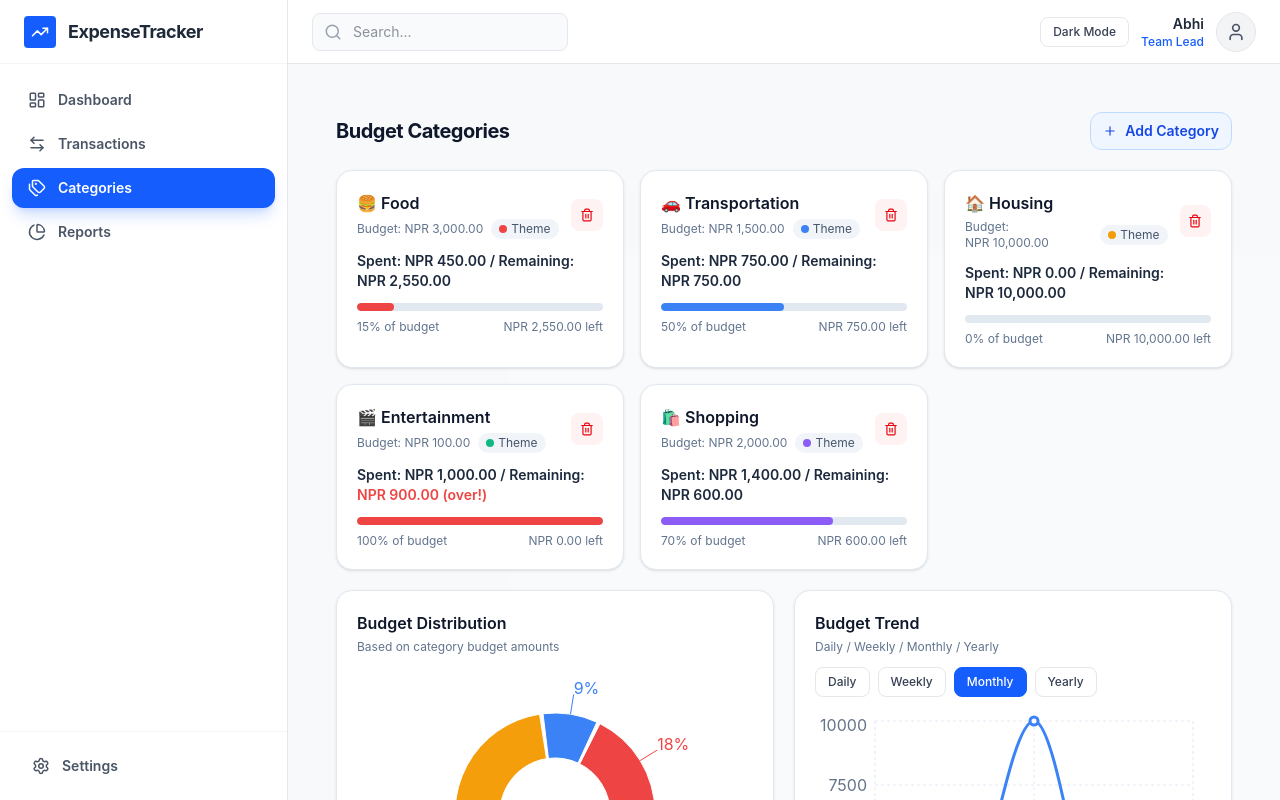
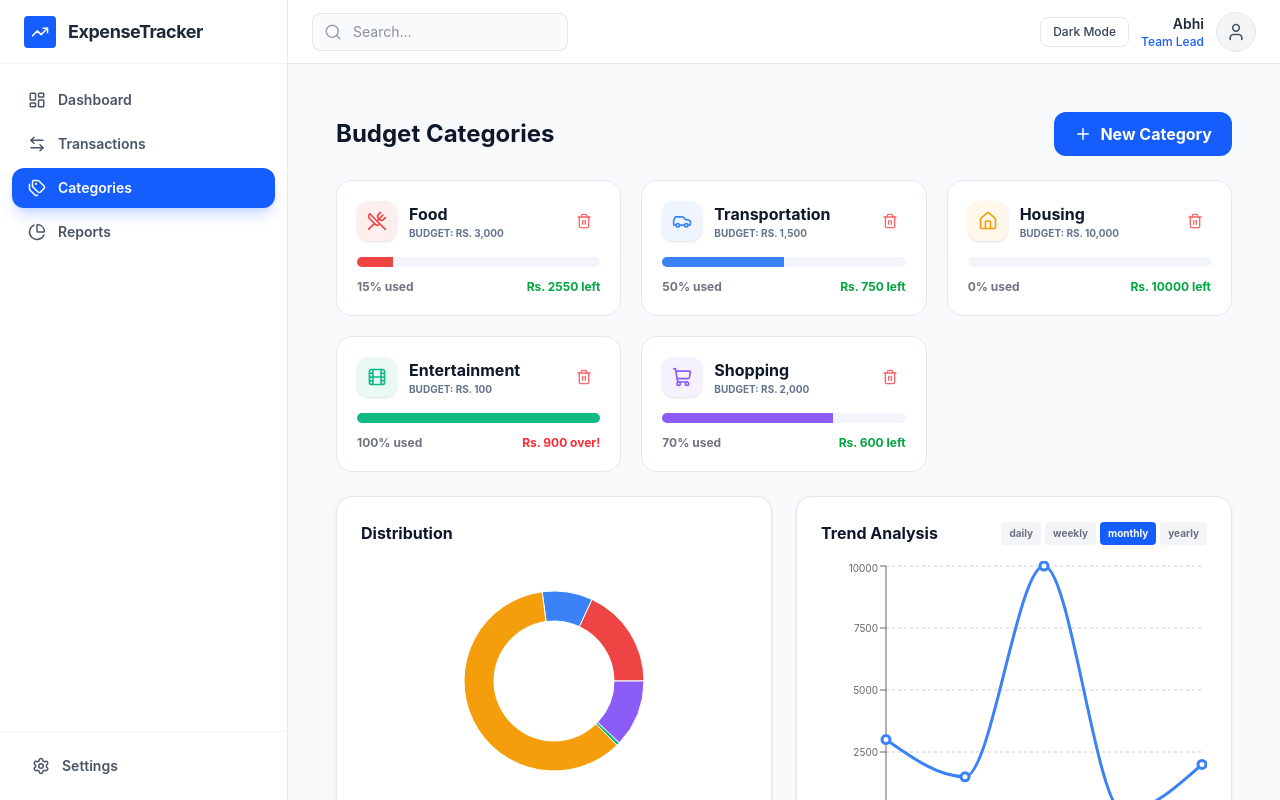
Before and after one commit to ProAbhi12/Expense-Tracker-B, a React (Vite) app: page /categories in a window 1280 px wide. Built offline with nearby package versions, Linux system fonts and the light colour scheme.

Commit message:
fix:restored advanced categories UI with icons and fixed render errors

```diff
--- a/src/pages/Category.jsx
+++ b/src/pages/Category.jsx
@@ -1,363 +1,226 @@
 import React, { useState } from 'react';
-import { Plus, Trash2 } from 'lucide-react';
+import {
+  Plus, Trash2, UtensilsCrossed, Car, Home, Film,
+  ShoppingCart, Lightbulb, Heart, BookOpen, Receipt
+} from 'lucide-react';
 import { useApp } from '../context/AppContext';
 import {
-  PieChart,
-  Pie,
-  Cell,
-  Tooltip,
-  Legend,
-  ResponsiveContainer,
-  LineChart,
-  Line,
-  XAxis,
-  YAxis,
-  CartesianGrid,
+  PieChart, Pie, Cell, Tooltip, Legend, ResponsiveContainer,
+  LineChart, Line, XAxis, YAxis, CartesianGrid,
 } from 'recharts';
 import { useTheme } from '../context/ThemeContext';
 
+// ========== CONSTANTS & HELPERS ==========
 const CATEGORY_OPTIONS = [
-  { category: 'Food', icon: '🍔', color: '#ef4444' },
-  { category: 'Transportation', icon: '🚗', color: '#3b82f6' },
-  { category: 'Housing', icon: '🏠', color: '#f59e0b' },
-  { category: 'Entertainment', icon: '🎬', color: '#10b981' },
-  { category: 'Shopping', icon: '🛍️', color: '#8b5cf6' },
-  { category: 'Utilities', icon: '💡', color: '#06b6d4' },
-  { category: 'Health', icon: '💊', color: '#ec4899' },
-  { category: 'Education', icon: '📚', color: '#f97316' },
+  { category: 'Food', color: '#ef4444' },
+  { category: 'Transportation', color: '#3b82f6' },
+  { category: 'Housing', color: '#f59e0b' },
+  { category: 'Entertainment', color: '#10b981' },
+  { category: 'Shopping', color: '#8b5cf6' },
+  { category: 'Utilities', color: '#06b6d4' },
+  { category: 'Health', color: '#ec4899' },
+  { category: 'Gym', color: '#7c3aed' },
+  { category: 'Education', color: '#f97316' },
 ];
 
-const defaultOption = CATEGORY_OPTIONS[0];
-const getCategoryIcon = categoryName => CATEGORY_OPTIONS.find(item => item.category === categoryName)?.icon || '🧾';
 const COLOR_SWATCHES = ['#ef4444', '#f97316', '#f59e0b', '#22c55e', '#06b6d4', '#3b82f6', '#8b5cf6', '#ec4899', '#334155'];
-const COLORS = COLOR_SWATCHES;
-const renderPercentLabel = ({ percent }) => `${(percent * 100).toFixed(0)}%`;
-const trendMultipliers = {
-  daily: 0.08,
-  weekly: 0.35,
-  monthly: 1,
-  yearly: 12,
-};
-const formatNPR = amount => new Intl.NumberFormat('en-NP', {
-  style: 'currency',
-  currency: 'NPR',
-  maximumFractionDigits: 2,
-}).format(amount);
-const parseAmountInput = value => {
-  const sanitized = value.replace(/,/g, '').trim();
-  const parsed = Number(sanitized);
-  return Number.isFinite(parsed) ? parsed : NaN;
+const trendMultipliers = { daily: 0.08, weekly: 0.35, monthly: 1, yearly: 12 };
+
+const formatCurrency = amount => `Rs. ${amount.toLocaleString()}`;
+
+// Stability Fix: Move Icon lookup map OUTSIDE the components
+const getIconComponent = (categoryName) => {
+  const iconMap = {
+    'Food': UtensilsCrossed,
+    'Transportation': Car,
+    'Housing': Home,
+    'Entertainment': Film,
+    'Shopping': ShoppingCart,
+    'Utilities': Lightbulb,
+    'Health': Heart,
+    'Gym': Heart,
+    'Education': BookOpen,
+  };
+  return iconMap[categoryName] || Receipt;
 };
 
+// Smart keyword matching for custom categories
+const getSmartIconForCustom = (categoryName) => {
+  const name = categoryName.toLowerCase().trim();
+  if (['petrol', 'gas', 'car', 'bike', 'taxi'].some(k => name.includes(k))) return { icon: Car, color: '#3b82f6' };
+  if (['food', 'grocery', 'eat', 'meal', 'restaurant'].some(k => name.includes(k))) return { icon: UtensilsCrossed, color: '#ef4444' };
+  if (['bill', 'wifi', 'phone', 'light'].some(k => name.includes(k))) return { icon: Lightbulb, color: '#06b6d4' };
+  if (['movie', 'game', 'fun', 'party'].some(k => name.includes(k))) return { icon: Film, color: '#10b981' };
+  if (['gym', 'health', 'doctor', 'medicine'].some(k => name.includes(k))) return { icon: Heart, color: '#ec4899' };
+  if (['shopping', 'buy', 'clothes', 'mall'].some(k => name.includes(k))) return { icon: ShoppingCart, color: '#8b5cf6' };
+  if (['rent', 'home', 'house', 'room'].some(k => name.includes(k))) return { icon: Home, color: '#f59e0b' };
+  return { icon: BookOpen, color: '#9ca3af' };
+};
+
+// ========== ADD BUDGET MODAL COMPONENT ==========
 const AddBudgetModal = ({ onClose }) => {
   const { addBudget } = useApp();
   const { dark } = useTheme();
-  const [selectedPreset, setSelectedPreset] = useState(defaultOption.category);
+  const [selectedPreset, setSelectedPreset] = useState(CATEGORY_OPTIONS[0].category);
+  const [dropdownOpen, setDropdownOpen] = useState(false);
   const [error, setError] = useState('');
   const [form, setForm] = useState({
-    category: defaultOption.category,
+    category: CATEGORY_OPTIONS[0].category,
     budget: '',
-    color: defaultOption.color,
+    color: CATEGORY_OPTIONS[0].color,
   });
 
-  const set = e => {
-    setError('');
-    setForm(p => ({ ...p, [e.target.name]: e.target.value }));
-  };
-
-  const onPresetChange = e => {
-    const categoryName = e.target.value;
-    setSelectedPreset(categoryName);
-
-    if (categoryName === 'custom') {
-      setError('');
-      setForm(p => ({ ...p, category: '' }));
-      return;
-    }
-
-    const option = CATEGORY_OPTIONS.find(item => item.category === categoryName);
-    if (!option) return;
-
-    setForm(p => ({
-      ...p,
-      category: option.category,
-      color: option.color,
-    }));
-    setError('');
-  };
-
   const onSubmit = () => {
-    const category = form.category.trim();
-    const budgetValue = parseAmountInput(form.budget);
-
-    if (!category) {
-      setError('Please enter a category name.');
-      return;
-    }
-
-    if (!Number.isFinite(budgetValue) || budgetValue <= 0) {
-      setError('Please enter a valid amount greater than 0. You can also use comma format like 1,500.');
-      return;
-    }
-
-    addBudget({
-      category,
-      budget: budgetValue,
-      color: form.color,
-    });
+    const amount = parseFloat(form.budget.toString().replace(/,/g, ''));
+    if (!form.category.trim()) return setError('Please enter a name');
+    if (isNaN(amount) || amount <= 0) return setError('Please enter a valid amount');
+    addBudget({ ...form, budget: amount });
     onClose();
   };
 
   return (
-    <div className="fixed inset-0 z-50 flex items-center justify-center bg-slate-950/40 p-4 backdrop-blur-sm" onClick={onClose}>
-      <div className={`w-full max-w-lg rounded-2xl border p-6 ${dark ? "border-slate-700 bg-slate-900 text-slate-100" : "border-slate-200 bg-white"} shadow-2xl`} onClick={e => e.stopPropagation()}>
-        <h2 className={`mb-5 text-xl font-bold ${dark ? "text-slate-100" : "text-slate-900"}`}>Add Budget Category</h2>
+    <div className="fixed inset-0 z-[100] flex items-center justify-center bg-slate-950/40 p-4 backdrop-blur-sm" onClick={onClose}>
+      <div className={`w-full max-w-lg rounded-2xl border p-6 shadow-2xl animate-in zoom-in duration-200 ${dark ? "border-slate-700 bg-slate-900 text-slate-100" : "border-slate-200 bg-white text-slate-900"}`} onClick={e => e.stopPropagation()}>
+        <h2 className="text-xl font-bold mb-5">Add Budget Category</h2>
 
-        <div className="mb-4">
-          <label className="mb-2 block text-sm font-medium text-slate-600">Category</label>
-          <select
-            value={selectedPreset}
-            onChange={onPresetChange}
-            className="w-full rounded-xl border border-slate-300 bg-white px-3 py-2 text-sm text-slate-800 outline-none transition focus:border-blue-400 focus:ring-4 focus:ring-blue-100"
+        {/* Category Picker */}
+        <div className="mb-4 relative">
+          <label className="block text-sm font-medium mb-1 opacity-70">Category</label>
+          <button
+            type="button"
+            onClick={() => setDropdownOpen(!dropdownOpen)}
+            className={`w-full p-2.5 border rounded-xl flex justify-between items-center ${dark ? "bg-slate-800 border-slate-700 text-white" : "bg-gray-50 border-gray-300"}`}
           >
-            {CATEGORY_OPTIONS.map(item => (
-              <option key={item.category} value={item.category}>
-                {item.icon} {item.category}
-              </option>
-            ))}
-            <option value="custom">Custom Category</option>
-          </select>
+            <span>{selectedPreset === 'custom' ? '✨ Custom Category' : selectedPreset}</span>
+            <span>▼</span>
+          </button>
+
+          {dropdownOpen && (
+            <div className={`absolute top-full left-0 right-0 z-50 mt-1 rounded-xl border shadow-xl max-h-48 overflow-y-auto ${dark ? "bg-slate-800 border-slate-700" : "bg-white border-gray-200"}`}>
+              {CATEGORY_OPTIONS.map(opt => (
+                <button type="button" key={opt.category} onClick={() => { setSelectedPreset(opt.category); setForm({...form, category: opt.category, color: opt.color}); setDropdownOpen(false); }} className="w-full p-3 text-left hover:bg-blue-500 hover:text-white transition-colors border-b last:border-0 border-opacity-10">{opt.category}</button>
+              ))}
+              <button type="button" onClick={() => { setSelectedPreset('custom'); setForm({...form, category: ''}); setDropdownOpen(false); }} className="w-full p-3 text-left text-blue-500 font-bold hover:bg-blue-50">Create Custom</button>
+            </div>
+          )}
         </div>
 
         {selectedPreset === 'custom' && (
           <div className="mb-4">
-            <label className="mb-2 block text-sm font-medium text-slate-600">Custom Category Name</label>
-            <input
-              name="category"
-              className="w-full rounded-xl border border-slate-300 bg-white px-3 py-2 text-sm text-slate-800 outline-none transition focus:border-blue-400 focus:ring-4 focus:ring-blue-100"
-              value={form.category}
-              onChange={set}
-              placeholder="e.g. Groceries"
-            />
+            <label className="block text-sm font-medium mb-1 opacity-70">Custom Name</label>
+            <input value={form.category} maxLength={20} onChange={e => { const smart = getSmartIconForCustom(e.target.value); setForm({...form, category: e.target.value, color: smart.color}); }} className={`w-full p-2.5 border rounded-xl ${dark ? "bg-slate-800 border-slate-700 text-white" : "bg-gray-50 border-gray-300"}`} placeholder="e.g. Petrol, Gym..." />
           </div>
         )}
 
         <div className="mb-4">
-          <div>
-            <label className="mb-2 block text-sm font-medium text-slate-600">Budget Amount (NRP)</label>
-            <input
-              name="budget"
-              type="text"
-              inputMode="decimal"
-              className="w-full rounded-xl border border-slate-300 bg-white px-3 py-2 text-sm text-slate-800 outline-none transition focus:border-blue-400 focus:ring-4 focus:ring-blue-100"
-              value={form.budget}
-              onChange={set}
-              placeholder="e.g. 1,500"
-            />
-          </div>
+          <label className="block text-sm font-medium mb-1 opacity-70">Budget Amount (Rs.)</label>
+          <input value={form.budget} onChange={e => setForm({...form, budget: e.target.value})} className={`w-full p-2.5 border rounded-xl font-bold ${dark ? "bg-slate-800 border-slate-700 text-white" : "bg-gray-50 border-gray-300"}`} placeholder="e.g. 1500" />
         </div>
 
-        {error && <p className="mb-4 text-sm font-medium text-red-600">{error}</p>}
+        {error && <p className="text-red-500 text-sm font-bold mb-4">{error}</p>}
 
-        <div className="mb-4">
-          <label className="mb-2 block text-sm font-medium text-slate-600">Color</label>
-          <div className="rounded-xl border border-slate-200 bg-slate-50 p-3">
-            <div className="mb-3 flex flex-wrap gap-2">
-              {COLOR_SWATCHES.map(color => (
-                <button
-                  key={color}
-                  type="button"
-                  onClick={() => setForm(p => ({ ...p, color }))}
-                  className="h-7 w-7 rounded-full border-2 transition"
-                  style={{
-                    background: color,
-                    borderColor: form.color === color ? '#0f172a' : '#ffffff',
-                    boxShadow: form.color === color ? '0 0 0 2px #cbd5e1' : '0 1px 2px rgba(15, 23, 42, 0.15)',
-                  }}
-                  aria-label={`Select ${color}`}
-                />
-              ))}
-            </div>
-
-            <div className="flex items-center gap-3">
-              <input
-                name="color"
-                type="color"
-                value={form.color}
-                onChange={set}
-                className="h-10 w-14 cursor-pointer rounded-md border border-slate-300 bg-white p-1"
-              />
-              <div className="inline-flex items-center gap-2 rounded-full border border-slate-200 bg-white px-3 py-1 text-sm font-medium text-slate-700">
-                <span className="h-2.5 w-2.5 rounded-full" style={{ background: form.color }} />
-                {form.color}
-              </div>
-            </div>
-          </div>
-        </div>
-
-        <div className="mt-6 flex flex-col gap-2 sm:flex-row sm:justify-end">
-          <button className={`inline-flex items-center justify-center rounded-xl border px-4 py-2 text-sm font-medium transition ${dark ? "border-slate-700 bg-slate-800 text-slate-200 hover:bg-slate-700" : "border-slate-300 bg-white text-slate-600 hover:border-slate-400 hover:bg-slate-50"}`} onClick={onClose}>Cancel</button>
-          <button
-            className="inline-flex items-center justify-center rounded-xl bg-blue-600 px-4 py-2 text-sm font-semibold text-white shadow-md transition hover:bg-blue-700"
-            onClick={onSubmit}
-          >
-            Add Category
-          </button>
+        <div className="flex justify-end gap-3 mt-6">
+          <button onClick={onClose} className="px-4 py-2 text-sm font-medium opacity-70">Cancel</button>
+          <button onClick={onSubmit} className="bg-blue-600 text-white px-6 py-2 rounded-xl font-bold shadow-lg shadow-blue-600/20">Add Category</button>
         </div>
       </div>
     </div>
   );
 };
 
+// ========== BUDGET CARD COMPONENT ==========
 const BudgetCard = ({ budget }) => {
   const { getSpentByCategory, deleteBudget } = useApp();
   const { dark } = useTheme();
-  const icon = getCategoryIcon(budget.category);
+
+  // Stability Fix: Use Icon directly from map
+  const smart = getSmartIconForCustom(budget.category);
+  const isPreset = CATEGORY_OPTIONS.some(c => c.category === budget.category);
+  const Icon = isPreset ? getIconComponent(budget.category) : smart.icon;
+
   const spent = getSpentByCategory(budget.category);
   const remaining = budget.budget - spent;
-  const pct = Math.min((spent / budget.budget) * 100, 100);
-  const over = spent > budget.budget;
+  const percentage = Math.min((spent / budget.budget) * 100, 100);
 
   return (
-    <div className={`rounded-2xl border p-5 transition hover:-translate-y-0.5 ${dark ? "border-slate-700 bg-slate-900 shadow-[0_8px_24px_rgba(148,163,184,0.12)] hover:shadow-[0_12px_30px_rgba(148,163,184,0.18)]" : "border-slate-200 bg-white shadow-sm hover:shadow-md"}`}>
-      <div className="mb-3 flex items-center gap-3">
-        <div>
-          <h3 className="text-base font-semibold text-slate-900">{icon} {budget.category}</h3>
-          <div className="mt-1 flex items-center gap-2 text-xs text-slate-500">
-            <span>Budget: {formatNPR(budget.budget)}</span>
-            <span className="inline-flex items-center gap-1 rounded-full bg-slate-100 px-2 py-0.5 text-slate-600">
-              <span className="h-2 w-2 rounded-full" style={{ background: budget.color }} />
-              Theme
-            </span>
+    <div className={`rounded-2xl border p-5 transition hover:shadow-md ${dark ? "border-slate-700 bg-slate-900" : "border-slate-200 bg-white"}`}>
+      <div className="flex items-center justify-between mb-4">
+        <div className="flex items-center gap-3">
+          <div className="p-2.5 rounded-xl shadow-sm" style={{ backgroundColor: `${budget.color}15`, color: budget.color }}>
+             <Icon size={20} />
+          </div>
+          <div>
+            <h3 className={`text-base font-bold ${dark ? "text-white" : "text-slate-900"}`}>{budget.category}</h3>
+            <p className="text-[10px] text-slate-500 font-bold uppercase">Budget: {formatCurrency(budget.budget)}</p>
           </div>
         </div>
-        <button className="ml-auto inline-flex h-8 w-8 items-center justify-center rounded-lg bg-red-50 text-red-600 transition hover:bg-red-100" onClick={() => deleteBudget(budget.id)}>
-          <Trash2 size={14} />
-        </button>
+        <button onClick={() => deleteBudget(budget.id)} className="p-2 text-red-400 hover:text-red-600 transition-colors"><Trash2 size={16} /></button>
       </div>
-
-      <div className="mb-3 text-sm font-semibold text-slate-800">
-        Spent: {formatNPR(spent)} / Remaining:{' '}
-        <span style={{ color: over ? '#ef4444' : 'inherit' }}>
-          {formatNPR(Math.abs(remaining))}{over ? ' (over!)' : ''}
-        </span>
+      <div className={`h-2.5 w-full rounded-full overflow-hidden ${dark ? "bg-slate-800" : "bg-slate-100"}`}>
+        <div className="h-full transition-all duration-700" style={{ width: `${percentage}%`, background: budget.color }} />
       </div>
-
-      <div className={`mb-2 h-2 w-full overflow-hidden rounded-full ${dark ? "bg-slate-700" : "bg-slate-200"}`}>
-        <div
-          className="h-full rounded-full transition-all duration-500"
-          style={{
-            width: `${pct}%`,
-            background: over ? '#ef4444' : pct > 75 ? '#f59e0b' : budget.color,
-          }}
-        />
-      </div>
-
-      <div className={`flex justify-between gap-2 text-xs ${dark ? "text-slate-400" : "text-slate-500"}`}>
-        <span>{Math.round(pct)}% of budget</span>
-        <span>{formatNPR(Math.max(remaining, 0))} left</span>
+      <div className="flex justify-between mt-3 text-xs font-bold">
+        <span className="opacity-60">{Math.round(percentage)}% used</span>
+        <span className={remaining < 0 ? "text-red-500" : "text-green-600"}>{remaining < 0 ? `Rs. ${Math.abs(remaining)} over!` : `Rs. ${remaining} left`}</span>
       </div>
     </div>
   );
 };
 
+// ========== MAIN PAGE ==========
 const Budgets = () => {
   const { budgets } = useApp();
   const { dark } = useTheme();
   const [showModal, setShowModal] = useState(false);
   const [trendRange, setTrendRange] = useState('monthly');
-  const axisStroke = dark ? '#94a3b8' : '#64748b';
-  const gridStroke = dark ? '#334155' : '#e2e8f0';
 
-  const budgetChartData = budgets.map((item, index) => ({
-    name: item.category,
-    value: Number(item.budget) || 0,
-    color: item.color || COLORS[index % COLORS.length],
-  }));
-
-  const trendData = budgetChartData.map((item) => ({
-    label: item.name,
-    value: Number((item.value * trendMultipliers[trendRange]).toFixed(2)),
-  }));
+  const chartData = budgets.map(b => ({ name: b.category, value: b.budget, color: b.color }));
+  const trendData = budgets.map(b => ({ label: b.category, value: b.budget * trendMultipliers[trendRange] }));
 
   return (
-    <div className="space-y-5">
-      <div className="flex flex-col items-start justify-between gap-3 sm:flex-row sm:items-center">
-        <h2 className={`m-0 text-xl font-bold tracking-tight ${dark ? "text-slate-100" : "text-slate-900"}`}>Budget Categories</h2>
-        <button className={`inline-flex items-center gap-2 rounded-xl border px-3 py-2 text-sm font-semibold transition ${dark ? "border-blue-400/30 bg-blue-500/15 text-blue-300 hover:bg-blue-600 hover:text-white" : "border-blue-200 bg-blue-50 text-blue-700 hover:bg-blue-600 hover:text-white"}`} onClick={() => setShowModal(true)}>
-          <Plus size={14} /> Add Category
+    <div className="space-y-6 pb-20">
+      <div className="flex justify-between items-center">
+        <h2 className={`text-2xl font-bold ${dark ? "text-white" : ""}`}>Budget Categories</h2>
+        <button onClick={() => setShowModal(true)} className="bg-blue-600 text-white px-5 py-2.5 rounded-xl font-bold flex items-center gap-2">
+          <Plus size={18} /> New Category
         </button>
       </div>
 
-      <div className="grid grid-cols-1 gap-4 sm:grid-cols-2 xl:grid-cols-3">
+      <div className="grid grid-cols-1 md:grid-cols-2 lg:grid-cols-3 gap-5">
         {budgets.map(b => <BudgetCard key={b.id} budget={b} />)}
       </div>
 
-      <div className="grid grid-cols-1 lg:grid-cols-2 gap-5">
-        <div className={`rounded-2xl border p-5 ${dark ? "border-slate-700 bg-slate-900 shadow-[0_8px_24px_rgba(148,163,184,0.12)]" : "border-slate-200 bg-white shadow-sm"}`}>
-          <h3 className={`mb-1 text-base font-semibold ${dark ? "text-slate-100" : "text-slate-900"}`}>Budget Distribution</h3>
-          <p className={`mb-4 text-xs ${dark ? "text-slate-400" : "text-slate-500"}`}>Based on category budget amounts</p>
-
-          <div style={{ width: '100%', height: 320 }}>
-            <ResponsiveContainer>
+      <div className="grid grid-cols-1 lg:grid-cols-2 gap-6">
+        <div className={`rounded-2xl border p-6 ${dark ? "bg-slate-900 border-slate-700" : "bg-white border-slate-200 shadow-sm"}`}>
+          <h3 className="font-bold mb-4">Distribution</h3>
+          <div className="h-72">
+            <ResponsiveContainer width="100%" height="100%">
               <PieChart>
-                <Pie
-                  data={budgetChartData}
-                  cx="50%"
-                  cy="50%"
-                  dataKey="value"
-                  label={renderPercentLabel}
-                  innerRadius={55}
-                  outerRadius={100}
-                  paddingAngle={2}
-                >
-                  {budgetChartData.map((entry, index) => (
-                    <Cell key={`budget-cell-${index}`} fill={entry.color || COLORS[index % COLORS.length]} />
-                  ))}
+                <Pie data={chartData} cx="50%" cy="50%" innerRadius={60} outerRadius={90} dataKey="value">
+                  {chartData.map((e, i) => <Cell key={i} fill={e.color} />)}
                 </Pie>
-                <Tooltip formatter={(value, name) => [`$${Number(value).toFixed(2)}`, name]} />
-                <Legend wrapperStyle={{ fontSize: '12px' }} />
+                <Tooltip />
+                <Legend />
               </PieChart>
             </ResponsiveContainer>
           </div>
         </div>
 
-        <div className={`rounded-2xl border p-5 ${dark ? "border-slate-700 bg-slate-900 shadow-[0_8px_24px_rgba(148,163,184,0.12)]" : "border-slate-200 bg-white shadow-sm"}`}>
-          <h3 className={`mb-1 text-base font-semibold ${dark ? "text-slate-100" : "text-slate-900"}`}>Budget Trend</h3>
-          <p className={`mb-3 text-xs ${dark ? "text-slate-400" : "text-slate-500"}`}>Daily / Weekly / Monthly / Yearly</p>
-
-          <div className="mb-4 flex flex-wrap gap-2">
-            {[
-              { key: 'daily', label: 'Daily' },
-              { key: 'weekly', label: 'Weekly' },
-              { key: 'monthly', label: 'Monthly' },
-              { key: 'yearly', label: 'Yearly' },
-            ].map((range) => (
-              <button
-                key={range.key}
-                onClick={() => setTrendRange(range.key)}
-                className={`px-3 py-1.5 text-xs font-medium rounded-lg border transition-colors ${
-                  trendRange === range.key
-                    ? 'bg-blue-600 border-blue-600 text-white'
-                    : dark
-                      ? 'bg-slate-800 border-slate-700 text-slate-200 hover:bg-slate-700'
-                      : 'bg-white border-gray-200 text-gray-700 hover:bg-gray-50'
-                }`}
-              >
-                {range.label}
-              </button>
-            ))}
+        <div className={`rounded-2xl border p-6 ${dark ? "bg-slate-900 border-slate-700" : "bg-white border-slate-200 shadow-sm"}`}>
+          <div className="flex justify-between items-center mb-4">
+             <h3 className="font-bold">Trend Analysis</h3>
+             <div className="flex gap-1">
+                {['daily', 'weekly', 'monthly', 'yearly'].map(r => <button key={r} onClick={() => setTrendRange(r)} className={`px-2 py-1 text-[10px] font-bold rounded ${trendRange === r ? 'bg-blue-600 text-white' : 'bg-gray-100 text-gray-500'}`}>{r}</button>)}
+             </div>
           </div>
-
-          <div style={{ width: '100%', height: 320 }}>
-            <ResponsiveContainer>
-              <LineChart data={trendData} margin={{ top: 8, right: 18, left: 0, bottom: 8 }}>
-                <CartesianGrid strokeDasharray="3 3" stroke={gridStroke} />
-                <XAxis dataKey="label" stroke={axisStroke} tickLine={false} axisLine={false} />
-                <YAxis stroke={axisStroke} tickLine={false} axisLine={false} />
-                <Tooltip formatter={(value) => [`$${Number(value).toFixed(2)}`, 'Budget']} />
-                <Legend wrapperStyle={{ fontSize: '12px' }} />
-                <Line type="monotone" dataKey="value" name="Budget" stroke="#3b82f6" strokeWidth={3} dot={{ r: 4 }} activeDot={{ r: 6 }} />
+          <div className="h-72">
+            <ResponsiveContainer width="100%" height="100%">
+              <LineChart data={trendData}>
+                <CartesianGrid strokeDasharray="3 3" vertical={false} />
+                <XAxis dataKey="label" tick={{fontSize: 10}} />
+                <YAxis tick={{fontSize: 10}} />
+                <Tooltip />
+                <Line type="monotone" dataKey="value" stroke="#3b82f6" strokeWidth={3} dot={{ r: 4 }} />
               </LineChart>
             </ResponsiveContainer>
           </div>
```
